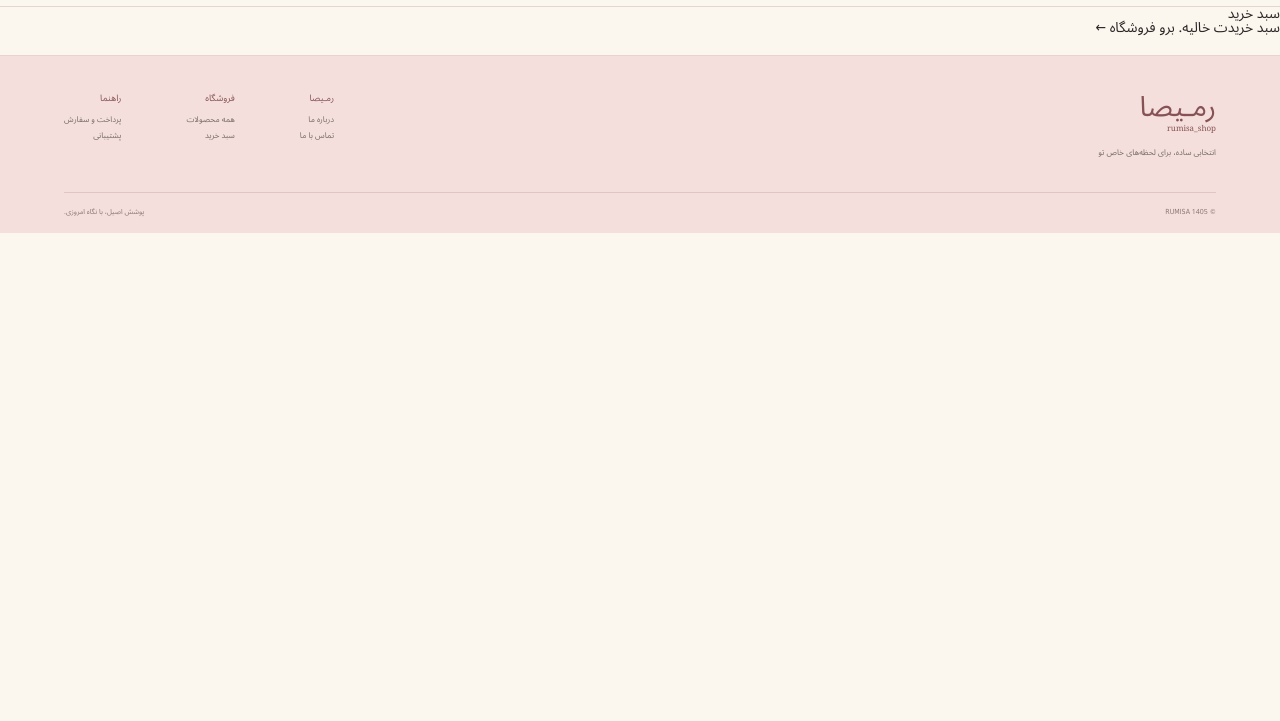
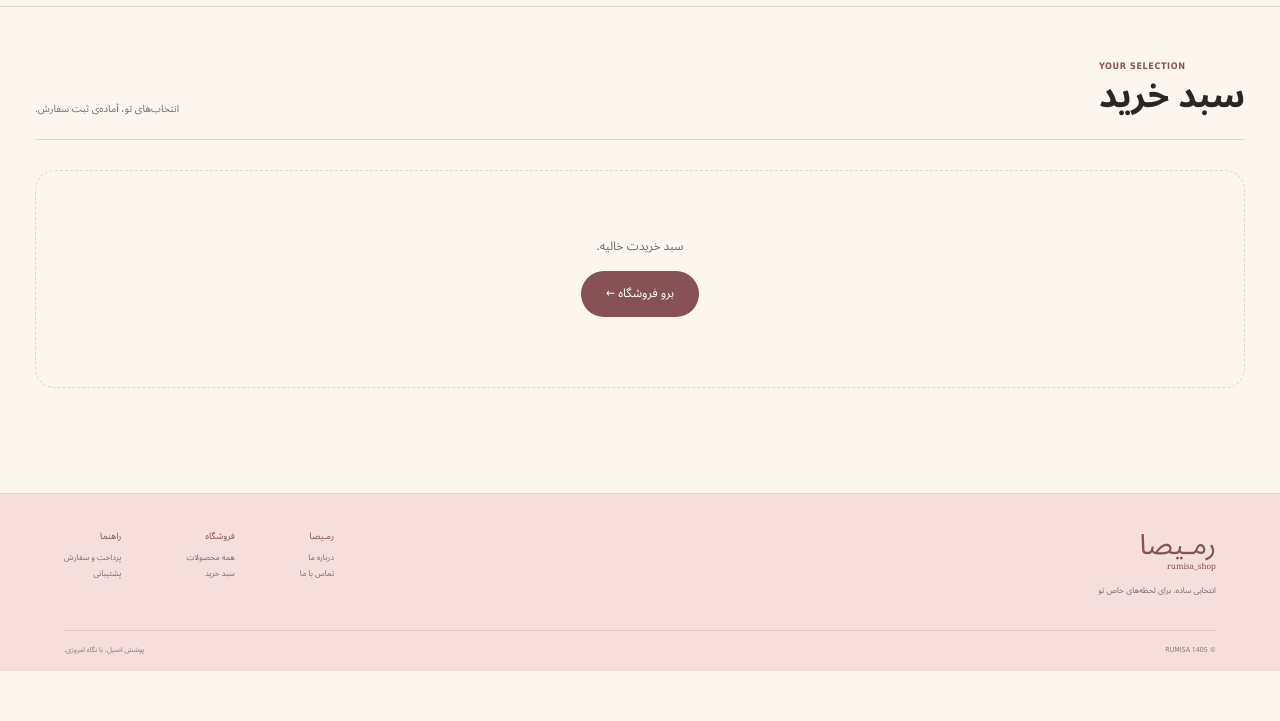
Before and after one commit to sima005/romisa-shop, a Django app: page /cart/ in a window 1280 px wide. Shown: the part 79-800 px from the top of the page. Run offline with Django 5.2, Linux system fonts and the light colour scheme; some libraries are stand-ins or nearby versions.

Commit message:
Design cart page in shared Rumisa editorial system

```diff
--- a/templates/store/cart.html
+++ b/templates/store/cart.html
@@ -1 +1,15 @@
-{% extends 'base.html' %}{% block title %}سبد خرید | رمـیصا{% endblock %}{% block content %}<section class="cart"><h1>سبد خرید</h1>{% if items %}<div class="cart-layout"><div>{% for item in items %}<article class="cart-item"><div class="thumb">{% if item.product.image %}<img src="{{ item.product.image.url }}">{% else %}تصویر{% endif %}</div><div><h3>{{ item.product.name }}</h3><p>{{ item.qty }} × {{ item.price|floatformat:0 }} تومان</p><strong>{{ item.subtotal|floatformat:0 }} تومان</strong></div><a href="{% url 'remove_from_cart' item.key %}">حذف</a></article>{% endfor %}</div><aside class="summary"><h3>خلاصه سفارش</h3><div>جمع کالاها <b>{{ total|floatformat:0 }} تومان</b></div><div>هزینه ارسال <b>رایگان</b></div><a class="btn full" href="{% url 'checkout' %}">ادامه و پرداخت</a></aside></div>{% else %}<div class="empty">سبد خریدت خالیه. <a href="{% url 'shop' %}">برو فروشگاه ←</a></div>{% endif %}</section>{% endblock %}
+{% extends 'base.html' %}
+{% block title %}سبد خرید | رمـیصا{% endblock %}
+{% block content %}
+<section class="page-shell">
+  <div class="page-title"><div><span class="collection-kicker">YOUR SELECTION</span><h1>سبد خرید</h1></div><p>انتخاب‌های تو، آماده‌ی ثبت سفارش.</p></div>
+  {% if items %}
+    <div class="cart-layout">
+      <div class="cart-list">
+        {% for item in items %}<article class="cart-item"><div class="thumb">{% if item.product.image %}<img src="{{ item.product.image.url }}" alt="{{ item.product.name }}">{% else %}تصویر{% endif %}</div><div><h3>{{ item.product.name }}</h3><p>{% if item.variant %}{{ item.variant.color_name }} • {% endif %}{{ item.qty }} × {{ item.price|floatformat:0 }} تومان</p><strong>{{ item.subtotal|floatformat:0 }} تومان</strong></div><a class="remove" href="{% url 'remove_from_cart' item.key %}">حذف</a></article>{% endfor %}
+      </div>
+      <aside class="summary"><h3>خلاصه سفارش</h3><div class="summary-row"><span>جمع کالاها</span><b>{{ total|floatformat:0 }} تومان</b></div><div class="summary-row"><span>هزینه ارسال</span><b>رایگان</b></div><a class="btn" href="{% url 'checkout' %}">ادامه و پرداخت</a></aside>
+    </div>
+  {% else %}<div class="empty-state">سبد خریدت خالیه.<br><a href="{% url 'shop' %}" class="btn" style="margin-top:18px">برو فروشگاه ←</a></div>{% endif %}
+</section>
+{% endblock %}
```
